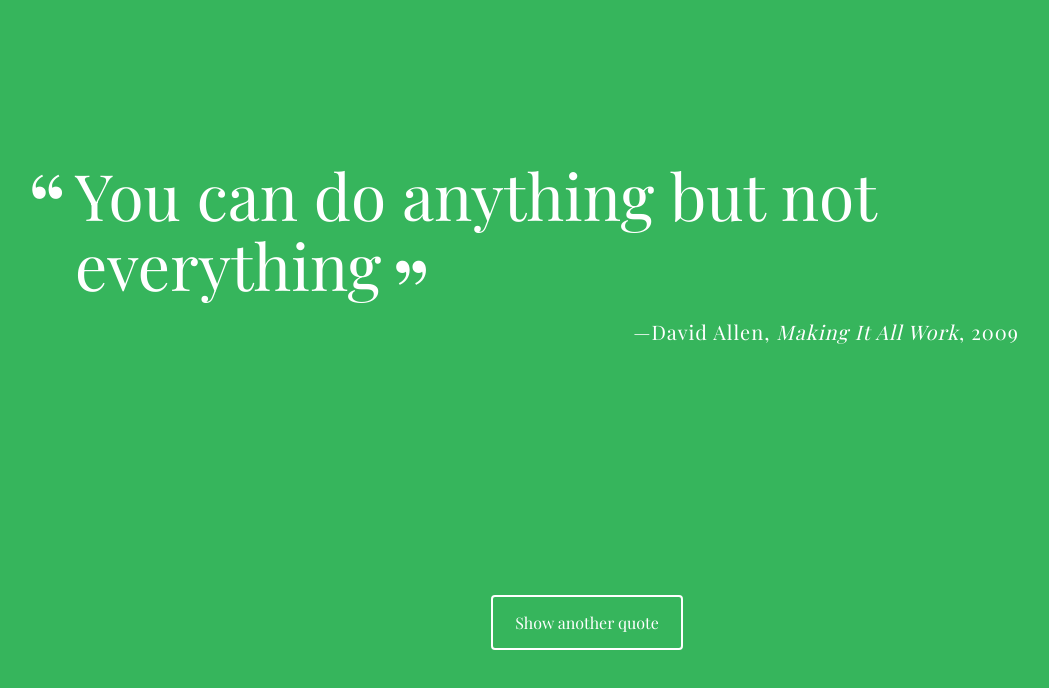
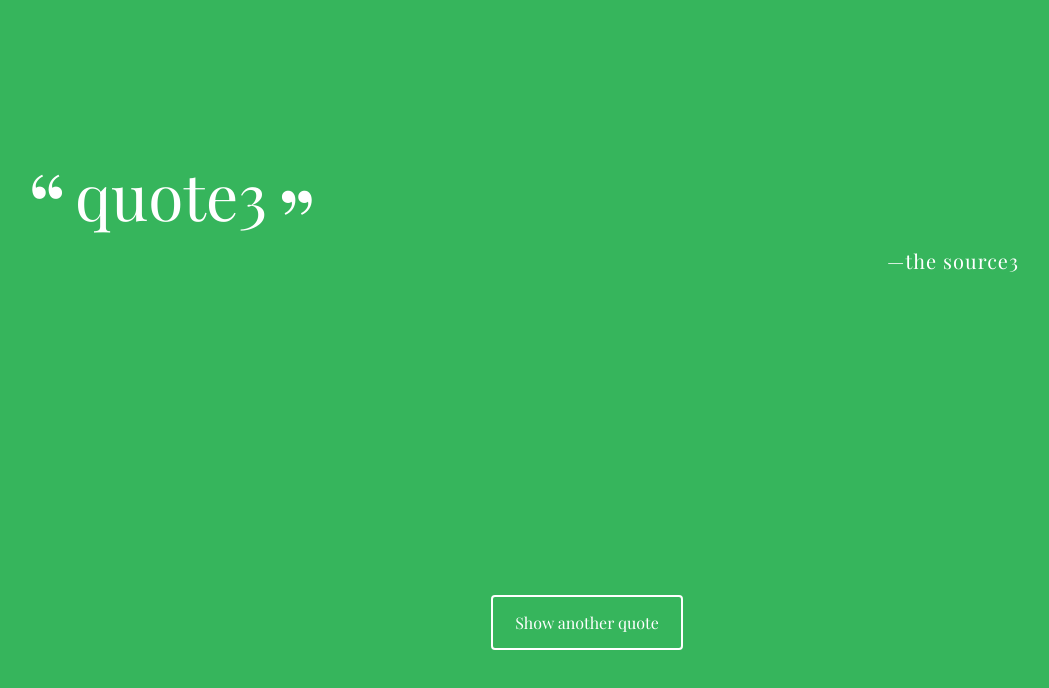
Before and after one commit to debs-obrien/FullStack_JavaScript_Project1_Quote-Generator, a plain HTML site: page index.html in a window 1280 px wide. Both pictures are taken after a click on the button "Show another quote". Shown: the whole page, without its empty margins (53-1102 px from the left). Drawn offline with nearby package versions, Linux system fonts and the light colour scheme; a web font is replaced by a local one.

Commit message:
basic quote gen working

```diff
--- a/index.html
+++ b/index.html
@@ -10,8 +10,7 @@
 <body>
   <div class="container">
     <div id="quote-box">
-      <p class="quote">You can do anything but not everything</p>
-      <p class="source">David Allen<span class="citation">Making It All Work</span><span class="year">2009</span></p>
+
     </div>
     <button id="loadQuote">Show another quote</button>
   </div>
--- a/js/script.js
+++ b/js/script.js
@@ -1,3 +1,60 @@
 // event listener to respond to "Show another quote" button clicks
 // when user clicks anywhere on the button, the "printQuote" function is called
+
+
+var quotes = [
+    quote1 = {
+        quote: "quote1",
+        source: "the source",
+        citation: "from",
+        year: 1934
+    },
+    quote2 = {
+        quote: "quote2",
+        source: "the source2",
+        citation: "from me",
+        year: 1934
+    },
+    quote3 = {
+        quote: "quote3",
+        source: "the source3"
+    }
+];
+var randomNum;
+var selectedQuote;
+var randomQuote;
+var printHTML = '';
+//get a random number between 2 numbers
+function getRandomInt(min, max) {
+    min = Math.ceil(min);
+    max = Math.floor(max);
+    return Math.floor(Math.random() * (max - min)) + min;
+}
+//get random quote
+function getRandomQuote(){
+    //get a random num using the getRandomInit function between 0 and the length of the array
+    randomNum = getRandomInt(0, quotes.length);
+    //choose a random quote and return
+    selectedQuote = quotes[randomNum];
+    return selectedQuote;
+}
+function printQuote(){
+    //printQuote calls the getRandomQuote function and stores the returned quote object in a variable
+    randomQuote = getRandomQuote();
+    printHTML = '<p class="quote">' + selectedQuote.quote + '</p>';
+    printHTML += '<p class="source">' + selectedQuote.source;
+        if(selectedQuote.citation){
+            printHTML += '<span class="citation">' + selectedQuote.citation + '</span>';
+        }
+        if(selectedQuote.year){
+            printHTML += '<span class="year">' + selectedQuote.year + '</span>';
+        }
+    printHTML += '</p>';
+    document.getElementById('quote-box').innerHTML = printHTML;
+    //console.log(printHTML)
+    //printQuote constructs a string containing the different properties of the quote object using the following HTML template:
+    //printQuote doesn't add a for a missing citation or a if the year property is missing
+    //printQuote displays the final HTML string to the page. You can use this JS snippet to accomplish that: document.getElementById('quote-box').innerHTML
+}
+
 document.getElementById('loadQuote').addEventListener("click", printQuote, false);
```
Also changed, not shown: 1 other file.
